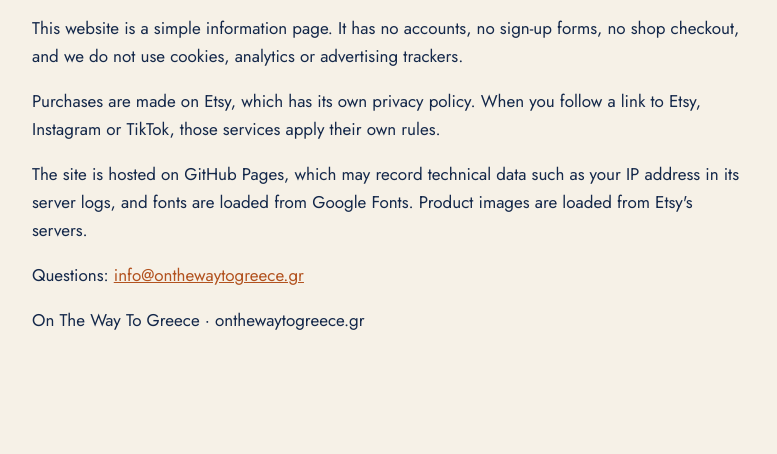
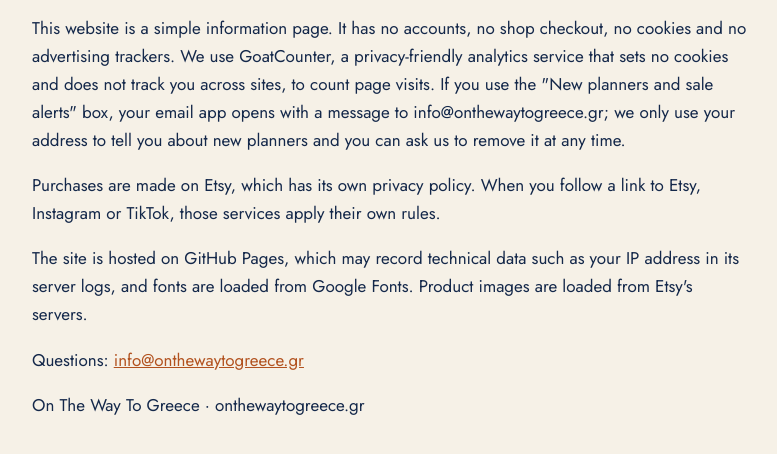
Before and after one commit to inershado-cloud/onthewaytogreece-site, a plain HTML site: page privacy.html in a window 1280 px wide. Shown: the part 174-628 px from the top of the page, without its empty margins (248-1025 px from the left). Drawn offline with nearby package versions, Linux system fonts and the light colour scheme.

Commit message:
Update privacy.html

```diff
--- a/privacy.html
+++ b/privacy.html
@@ -3,7 +3,7 @@
 <style>body{margin:0;background:#f6f1e7;color:#14284a;font:400 17px/1.65 Jost,sans-serif}main{max-width:720px;margin:0 auto;padding:56px 24px}h1{font:500 40px 'Playfair Display',serif;margin:0 0 16px}a{color:#b2521f}</style></head><body><main>
 <p><a href="index.html">&larr; On The Way To Greece</a></p>
 <h1>Privacy</h1>
-<p>This website is a simple information page. It has no accounts, no sign-up forms, no shop checkout, and we do not use cookies, analytics or advertising trackers.</p>
+<p>This website is a simple information page. It has no accounts, no shop checkout, no cookies and no advertising trackers. We use GoatCounter, a privacy-friendly analytics service that sets no cookies and does not track you across sites, to count page visits. If you use the "New planners and sale alerts" box, your email app opens with a message to info@onthewaytogreece.gr; we only use your address to tell you about new planners and you can ask us to remove it at any time.</p>
 <p>Purchases are made on Etsy, which has its own privacy policy. When you follow a link to Etsy, Instagram or TikTok, those services apply their own rules.</p>
 <p>The site is hosted on GitHub Pages, which may record technical data such as your IP address in its server logs, and fonts are loaded from Google Fonts. Product images are loaded from Etsy's servers.</p>
 <p>Questions: <a href="mailto:info@onthewaytogreece.gr">info@onthewaytogreece.gr</a></p>
```
